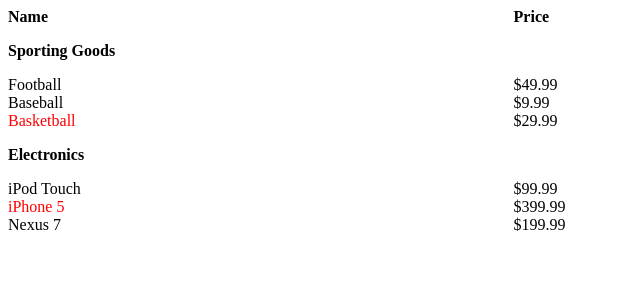
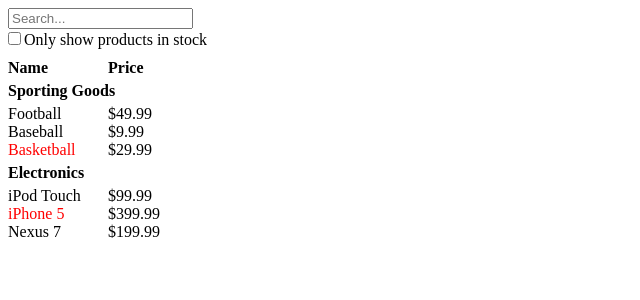
Before and after one commit to MinnieMinwoo/React_Study_searchable-product, a React (Create React App) app: page / in a window 1280 px wide. Shown: the top 300 px of the page, without its empty margins (0-640 px from the left). Built offline with nearby package versions, Linux system fonts and the light colour scheme.

Commit message:
make static searchable table

```diff
--- /dev/null
+++ b/src/App.css
@@ -0,0 +1,3 @@
+* {
+    font-family: system-ui, -apple-system, BlinkMacSystemFont, 'Segoe UI', Roboto, Oxygen, Ubuntu, Cantarell, 'Open Sans', 'Helvetica Neue', sans-serif;
+}
--- a/src/App.js
+++ b/src/App.js
@@ -1,4 +1,5 @@
-import ProductTable from "./components/ProductTable/ProductTable.js";
+import FilterableProductTable from "./components/FilterableProductTable.js";
+import SearchBar from "./components/SearchBar.js";
 
 let json = [
     {
@@ -42,7 +43,8 @@
 function App() {
     return (
         <div className="App">
-            <ProductTable json={json} />
+            <SearchBar />
+            <FilterableProductTable json={json} />
         </div>
     );
 }
--- a/src/components/FilterableProductTable.js
+++ b/src/components/FilterableProductTable.js
@@ -0,0 +1,7 @@
+import ProductTable from "./ProductTable/ProductTable.js";
+
+function FilterableProductTable({ json }) {
+    return <ProductTable json={json} />;
+}
+
+export default FilterableProductTable;
--- a/src/components/ProductTable/ProductCategoryRow.module.css
+++ b/src/components/ProductTable/ProductCategoryRow.module.css
@@ -1,3 +1,4 @@
 .title {
     font-weight: bold;
+    margin: 5px 0;
 }
--- a/src/components/ProductTable/ProductTable.js
+++ b/src/components/ProductTable/ProductTable.js
@@ -5,7 +5,7 @@
 function ProductTable({ json }) {
     const jsonList = jsonSort(json);
     return (
-        <div>
+        <div className={styles.main}>
             <div className={styles.productTable}>
                 <span className={styles.name}>Name</span>
                 <span className={styles.price}>Price</span>
--- a/src/components/ProductTable/ProductTable.module.css
+++ b/src/components/ProductTable/ProductTable.module.css
@@ -1,4 +1,9 @@
+.main {
+    margin-top: 10px;
+    width: 250px;
+}
 .productTable {
+    margin-top: 10px;
     display: flex;
     font-weight: bold;
 }
--- a/src/components/SearchBar.js
+++ b/src/components/SearchBar.js
@@ -0,0 +1,14 @@
+import styles from "./SearchBar.module.css";
+
+function SearchBar() {
+    return (
+        <div>
+            <form>
+                <input className={styles.searchBar} placeholder="Search..." />
+                <input className={styles.searchCheckBox} type="checkbox" />
+                <label>Only show products in stock</label>
+            </form>
+        </div>
+    );
+}
+export default SearchBar;
--- /dev/null
+++ b/src/components/SearchBar.module.css
@@ -0,0 +1,7 @@
+.searchBar {
+    display: block;
+}
+
+.searchCheckBox {
+    margin-left: 0;
+}
```
